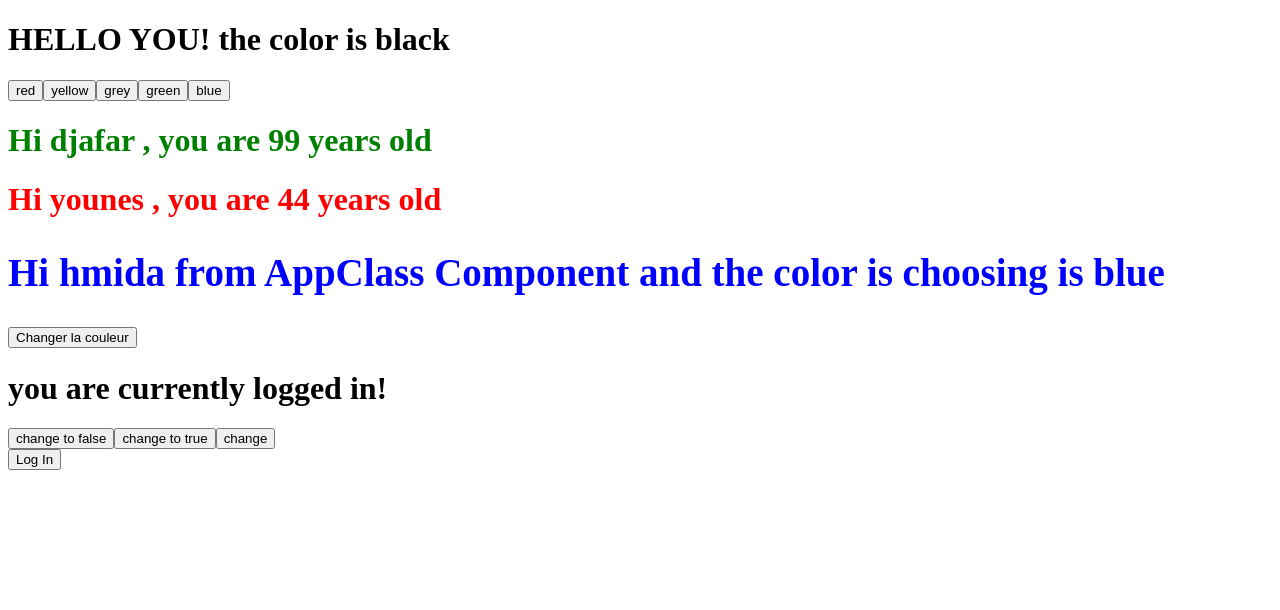
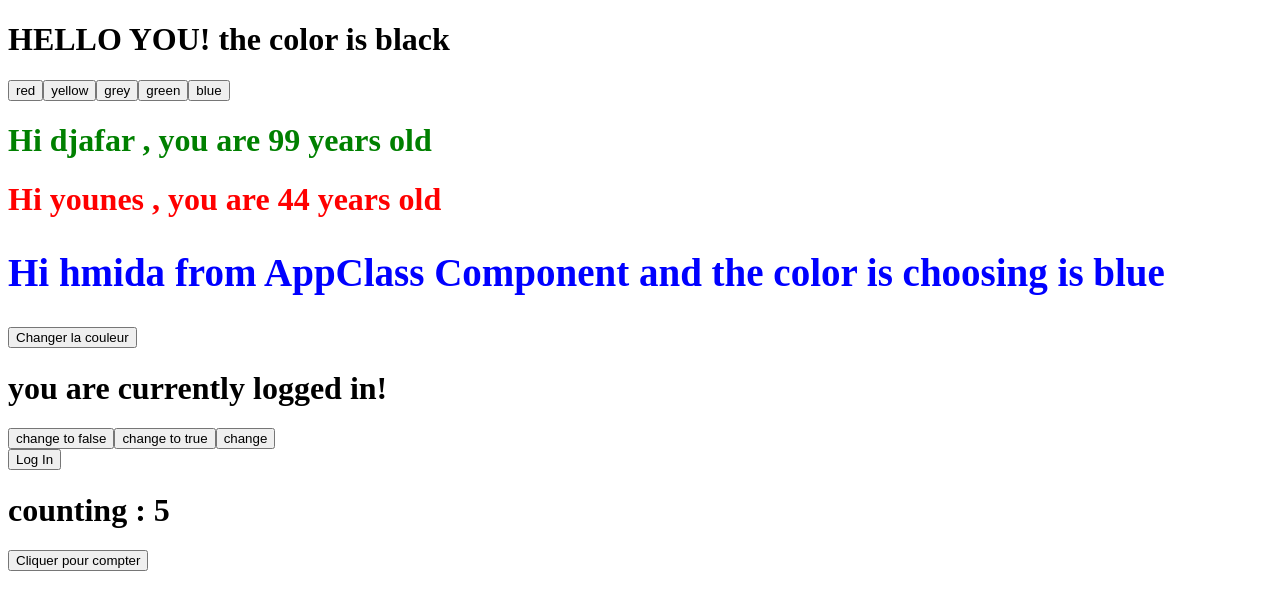
Before and after one commit to namrouche993/react_firstlesson, a React (Create React App) app: page / in a window 1280 px wide. Shown: the top 610 px of the page. Built offline with nearby package versions, Linux system fonts and the light colour scheme.

Commit message:
add Counting Component

```diff
--- a/public/index.html
+++ b/public/index.html
@@ -33,6 +33,8 @@
     <div id="root_classcomponent"></div>
     <div id="root_log"></div>
     <div id="root_button_loginout"></div>
+    <div id="root_counting"></div>
+
 
 
     <!--
--- /dev/null
+++ b/src/Counting.js
@@ -0,0 +1,32 @@
+import React from 'react';
+
+
+class Counting extends React.Component {
+ constructor(){
+   super();
+   this.state={
+     count:0
+   }
+ }
+
+ componentDidMount() {
+    setInterval(() => {
+        this.setState({count: this.state.count +1})
+     }, 1000)
+   }
+
+ Changecounting = () => {
+   this.setState({count: this.state.count +1})
+  }
+
+render(){
+  return (
+    <div >
+    <h1>counting : {this.state.count}</h1>
+    <button onClick={this.Changecounting}>Cliquer pour compter</button>
+    </div>
+  );
+}
+}
+
+export default Counting;
--- a/src/index.js
+++ b/src/index.js
@@ -5,6 +5,7 @@ import AppClass from './AppClass';
 import Pro from './Pro';
 import Log from './Log';
 import AppButtonlog from './AppButtonlog';
+import Counting from './Counting';
 
 
 import { render } from 'react-dom';
@@ -14,10 +15,12 @@ import { render } from 'react-dom';
 
 
 
+
 ReactDOM.render(
    <App colorname="yellow"/>,
   document.getElementById('root')
 );
+
 
 ReactDOM.render(
   <Pro/>,
@@ -26,10 +29,9 @@ ReactDOM.render(
 
 let cond = Math.random()
 console.log(cond)
+
 ReactDOM.render(
   <AppClass name={cond>0.5 ? "hmida":"redouane"} color="green"/>,
- // <AppClass name="hmida"/>,
-
  document.getElementById('root_classcomponent')
 );
 
@@ -46,3 +48,9 @@ ReactDOM.render(
   <AppButtonlog/>,
  document.getElementById('root_button_loginout')
 );
+
+
+ReactDOM.render(
+  <Counting/>,
+ document.getElementById('root_counting')
+);
```
